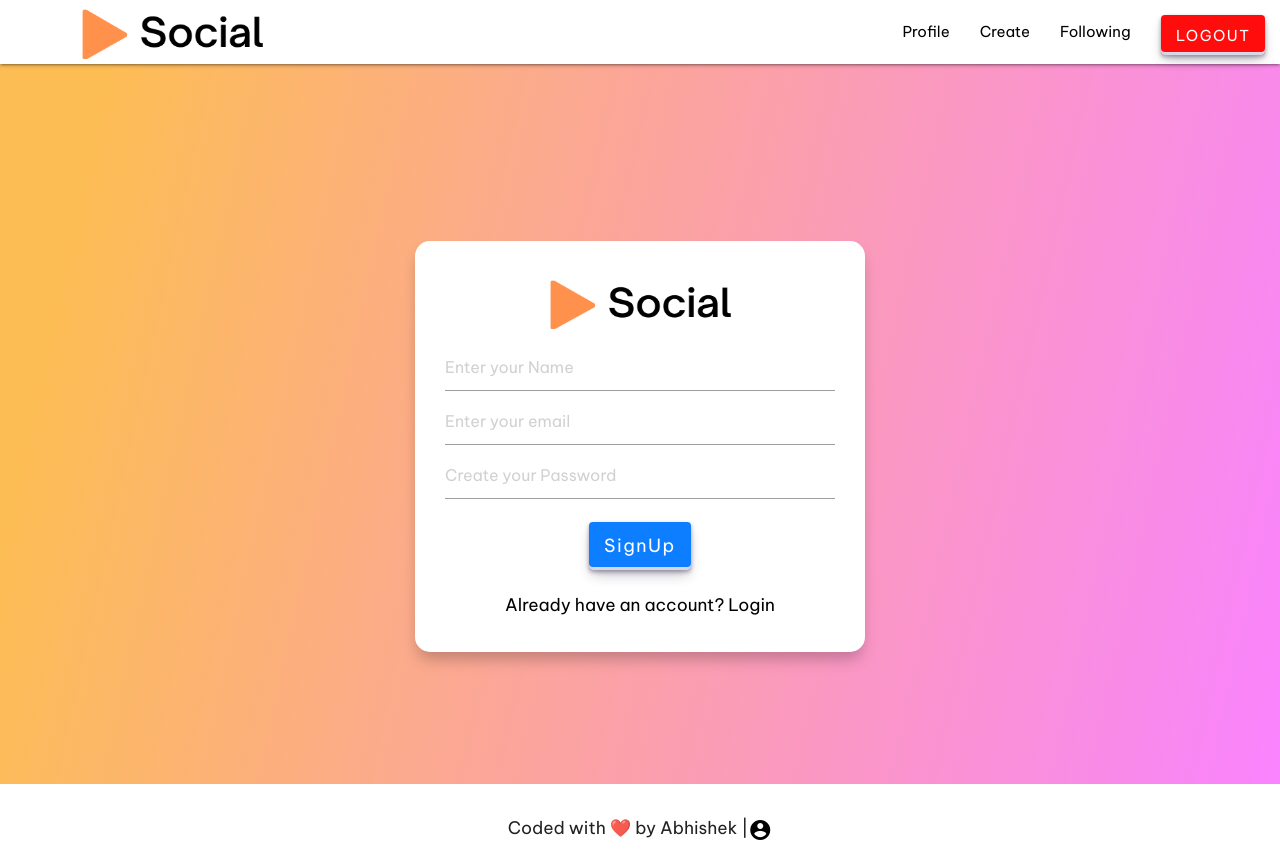
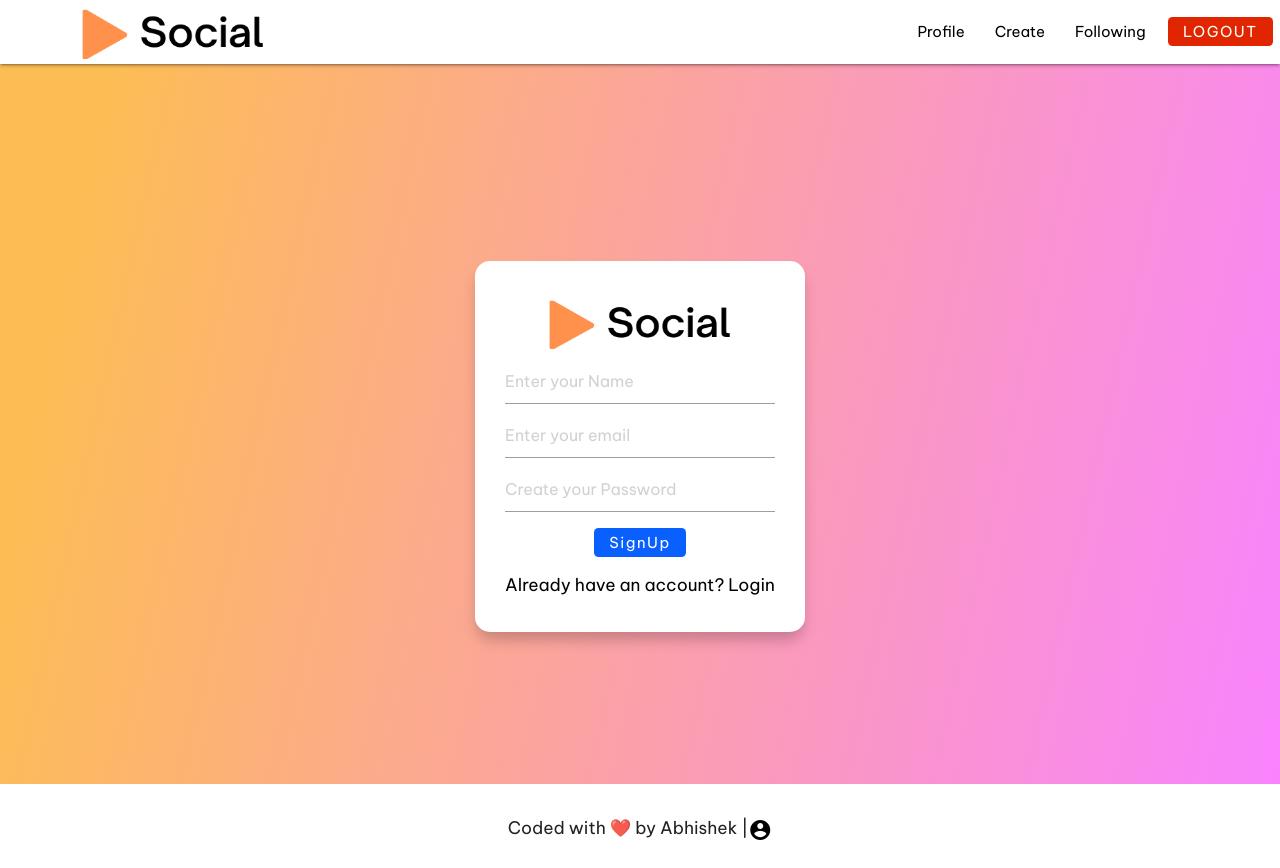
Before and after one commit to abhishekrd/Social, a React (Create React App) app in the folder client/: page /signup in a window 1280 px wide. Built offline with nearby package versions, Linux system fonts and the light colour scheme; sample sign-in values are in the browser's storage.

Commit message:
feat : improve ux with loading states✨

```diff
--- a/client/src/App.css
+++ b/client/src/App.css
@@ -96,46 +96,23 @@ a{
   .img{
     max-width: 25rem;
 }
-.logout{
 
-    margin: 1rem;
-    background-color: #ff0d0d;
-    border-radius: 4px;
-    border-width: 0;
-    box-shadow: rgba(45, 35, 66, 0.4) 0 2px 4px,rgba(45, 35, 66, 0.3) 0 7px 13px -3px,#D6D6E7 0 -3px 0 inset;
-    color: #ffffff;
+.logout {
+    background-color:rgb(225, 37, 0);
+    padding: 0.4rem 1rem 0.4rem 1rem;
+    outline:none;
+    border: none;
+    border-radius: 0.3rem;
+    font-family: 'Be Vietnam Pro', sans-serif !important;
+    color: white;
+    letter-spacing: 0.1rem;
+    margin: 0.5rem;
+    transition: all 0.5s;
     cursor: pointer;
-    font-family: 'Be Vietnam Pro', sans-serif;
-    height: 40px;
-    justify-content: center;
-    line-height: 1;
-    letter-spacing: 0.1rem;
-    overflow: hidden;
-    padding: 0.5rem 1rem 0.5rem 1rem;
-    position: relative;
-    text-align: left;
-    text-decoration: none;
-    transition: box-shadow .15s,transform .15s;
-    user-select: none;
-    -webkit-user-select: none;
-    touch-action: manipulation;
-    white-space: nowrap;
-    will-change: box-shadow,transform;
-    font-size: 15px;
-}
-.logout:focus {
-    box-shadow: #D6D6E7 0 0 0 1.5px inset, rgba(45, 35, 66, 0.4) 0 2px 4px, rgba(45, 35, 66, 0.3) 0 7px 13px -3px, #D6D6E7 0 -3px 0 inset;
-  }
-
-  .logout:hover {
-    box-shadow: rgba(45, 35, 66, 0.4) 0 4px 8px, rgba(45, 35, 66, 0.3) 0 7px 13px -3px, #D6D6E7 0 -3px 0 inset;
-    transform: translateY(-2px);
-  }
-
-  .logout:active {
-    box-shadow: #D6D6E7 0 3px 7px inset;
-    transform: translateY(2px);
-  }
+ }
+ .logout:hover{
+     background-color: rgb(132, 35, 0);
+ }
 
 .uploadbtn{
     font-family: 'Be Vietnam Pro', sans-serif !important;
@@ -155,60 +132,22 @@ a{
     border: 0.1rem solid rgb(33, 64, 201)
 }
 
-
-    /* font-family: 'Be Vietnam Pro', sans-serif !important;
-    background-color: rgb(10, 96, 255);
-    padding: 0.5rem 1rem 0.5rem 1rem;
-    transition: all 0.6s;
-    margin: 1rem;
-    color: white;
-    border: 0.1rem solid rgb(10, 96, 255);
-    border-radius: 0.5rem; */
-
-
 .postbtn {
-  align-items: center;
-  margin: 1rem;
-  background-color: #0d7eff;
-  border-radius: 4px;
-  border-width: 0;
-  box-shadow: rgba(45, 35, 66, 0.4) 0 2px 4px,rgba(45, 35, 66, 0.3) 0 7px 13px -3px,#D6D6E7 0 -3px 0 inset;
-  color: #ffffff;
-  cursor: pointer;
-  font-family: 'Be Vietnam Pro', sans-serif;
-  height: 48px;
-  justify-content: center;
-  line-height: 1;
-  letter-spacing: 0.1rem;
-  overflow: hidden;
-  padding: 0.5rem 1rem 0.5rem 1rem;
-  position: relative;
-  text-align: left;
-  text-decoration: none;
-  transition: box-shadow .15s,transform .15s;
-  user-select: none;
-  -webkit-user-select: none;
-  touch-action: manipulation;
-  white-space: nowrap;
-  will-change: box-shadow,transform;
-  font-size: 18px;
+   background-color:rgb(10, 96, 255);
+   padding: 0.4rem 1rem 0.4rem 1rem;
+   outline:none;
+   border: none;
+   border-radius: 0.3rem;
+   font-family: 'Be Vietnam Pro', sans-serif !important;
+   color: white;
+   letter-spacing: 0.1rem;
+   margin: 0.5rem;
+   transition: all 0.5s;
+   cursor: pointer;
 }
-
-.postbtn:focus {
-  box-shadow: #D6D6E7 0 0 0 1.5px inset, rgba(45, 35, 66, 0.4) 0 2px 4px, rgba(45, 35, 66, 0.3) 0 7px 13px -3px, #D6D6E7 0 -3px 0 inset;
+.postbtn:hover{
+    background-color: rgb(32, 72, 146);
 }
-
-.postbtn:hover {
-  box-shadow: rgba(45, 35, 66, 0.4) 0 4px 8px, rgba(45, 35, 66, 0.3) 0 7px 13px -3px, #D6D6E7 0 -3px 0 inset;
-  transform: translateY(-2px);
-}
-
-.postbtn:active {
-  box-shadow: #D6D6E7 0 3px 7px inset;
-  transform: translateY(2px);
-}
-
-
 
 .donthave{
     color: rgb(10, 96, 255);
@@ -244,6 +183,41 @@ a{
     margin-right: 4rem;
 
 }
+
+.loader{
+    width:1.7rem;
+    height: 1.7rem;
+    position: relative;
+    border: 0.2rem solid #ffffff;
+    border-bottom-color: transparent;
+    border-radius: 50%;
+    display: inline-block;
+    box-sizing: border-box;
+    animation: rotation 0.9s linear infinite;
+}
+.loadWrap{
+    padding: 0.5rem 4rem 0.5rem 4rem;
+    display: flex;
+    justify-content: center;
+    align-items: center;
+    border-radius: 0.75rem;
+    margin: 0.5rem;
+    background-color: #0066ff;
+}
+.addFlex{
+    display: flex;
+    justify-content: center;
+    align-items: center;
+    flex-direction: column;
+}
+@keyframes rotation {
+    0% {
+        transform: rotate(0deg);
+    }
+    100% {
+        transform: rotate(360deg);
+    }
+    }
   @media screen and (max-width:768px){
       #toast-container{
         top: 2rem !important;
@@ -257,30 +231,7 @@ a{
         box-shadow: 10px 10px 40px -6px rgba(168,168,168,1);
 
     }
-    .logout{
-        font-family: 'Be Vietnam Pro', sans-serif !important;
-        background-color: rgb(231, 56, 56);
-        padding: 0.5rem 1rem 0.5rem 1rem;
-        transition: all 0.6s;
-        color: white;
-        border: 0.1rem solid rgb(231, 56, 56);
-        border-radius: 0.5rem;
-        margin: 0.4rem;
-    }
 
-    .logout:focus {
-        box-shadow: #D6D6E7 0 0 0 1.5px inset, rgba(45, 35, 66, 0.4) 0 2px 4px, rgba(45, 35, 66, 0.3) 0 7px 13px -3px, #D6D6E7 0 -3px 0 inset;
-      }
-
-      .logout:hover {
-        box-shadow: rgba(45, 35, 66, 0.4) 0 4px 8px, rgba(45, 35, 66, 0.3) 0 7px 13px -3px, #D6D6E7 0 -3px 0 inset;
-        transform: translateY(-2px);
-      }
-
-      .logout:active {
-        box-shadow: #D6D6E7 0 3px 7px inset;
-        transform: translateY(2px);
-      }
 
     .signuplink{
         margin-right: 0;
--- a/client/src/Components/screens/Login.js
+++ b/client/src/Components/screens/Login.js
@@ -11,6 +11,7 @@ const Login = () => {
 
     const [email,setEmail] = useState("");
     const [password,setPassword] = useState("");
+    const [loading, setLoading] = useState(false);
 
     const PostData = () => {
 
@@ -18,6 +19,8 @@ const Login = () => {
           M.toast({html:"Please enter valid email", classes:"#e53935 red darken-1"})
           return
       }
+
+      setLoading(true);
 
         fetch(`${process.env.REACT_APP_BACKEND_URL}/signin`,{
             method:"post",
@@ -30,6 +33,7 @@ const Login = () => {
             })
         }).then(res=>res.json())
         .then(data=>{
+            setLoading(false);
            // console.log(data)
             if(data.error){
               M.toast({html:data.error,classes:"#e53935 red darken-1"})
@@ -51,15 +55,17 @@ const Login = () => {
     return (
         <>
         <div className='signin-card-div'>
-            <div className='card signin-card input-field'>
+            <div className='card signin-card input-field addFlex'>
 
             <img className="brandphoto" src={process.env.PUBLIC_URL + '/Social.png'} />
 
                 <input type="text" placeholder="Enter your email" value={email} onChange={(e) => setEmail(e.target.value)}></input>
                 <input type="password" placeholder="Enter your password" value={password} onChange={(e) => setPassword(e.target.value)}></input>
 
-                <button className="postbtn" onClick={()=>PostData()}>LOGIN
-                </button>
+                {/* <button className="postbtn" onClick={()=>PostData()}>{loading ? <span className="loader"></span> : "LOGIN"} */}
+
+                {/* </button> */}
+                {loading ? <div className='loadWrap'><span className="loader"></span></div> : <button className='postbtn' onClick={()=>PostData()}>LOGIN</button> }
              <h6 className='donthave'>
                 <Link to="/signup">Don't have account? SignUp here</Link>
                 </h6>
--- a/client/src/Components/screens/Signup.js
+++ b/client/src/Components/screens/Signup.js
@@ -11,6 +11,7 @@ const Login = () => {
     const [name,setName] = useState("");
     const [email,setEmail] = useState("");
     const [password,setPassword] = useState("");
+    const [loading, setLoading] = useState(false);
 
     const PostData = () => {
 
@@ -19,7 +20,7 @@ const Login = () => {
           M.toast({html:"Please enter valid email", classes:"#e53935 red darken-1"})
           return
       }
-
+        setLoading(true);
         fetch(`${process.env.REACT_APP_BACKEND_URL}/signup`,{
             method:"post",
             headers:{
@@ -32,6 +33,7 @@ const Login = () => {
             })
         }).then(res=>res.json())
         .then(data=>{
+            setLoading(false)
             if(data.error){
               M.toast({html:data.error,classes:"#e53935 red darken-1"})
             }
@@ -47,15 +49,15 @@ const Login = () => {
     return (
         <>
         <div className='signin-card-div' >
-            <div className='card signin-card input-field'>
+            <div className='card signin-card input-field addFlex'>
 
-            <img className="brandphoto" src={process.env.PUBLIC_URL + '/Social.png'} />
+            <img src='./Social.png' className='brandphoto' alt='logo'/>
                 <input type="text" placeholder="Enter your Name" value={name} onChange={(e) => setName(e.target.value)}></input>
                 <input type="text" placeholder="Enter your email" value={email} onChange={(e) => setEmail(e.target.value)}></input>
                 <input type="password" placeholder="Create your Password" value={password} onChange={(e) => setPassword(e.target.value)}></input>
 
-                <button className="postbtn" onClick={()=>PostData()}>SignUp
-                </button>
+                {/* <button className="postbtn" onClick={()=>PostData()}></button> */}
+                {loading ? <div className='loadWrap'><span className="loader"></span></div> : <button className="postbtn" onClick={()=>PostData()}>SignUp</button>}
              <h6 className='donthave'>
                 <Link to="/login">Already have an account? Login</Link>
                 </h6>
```
